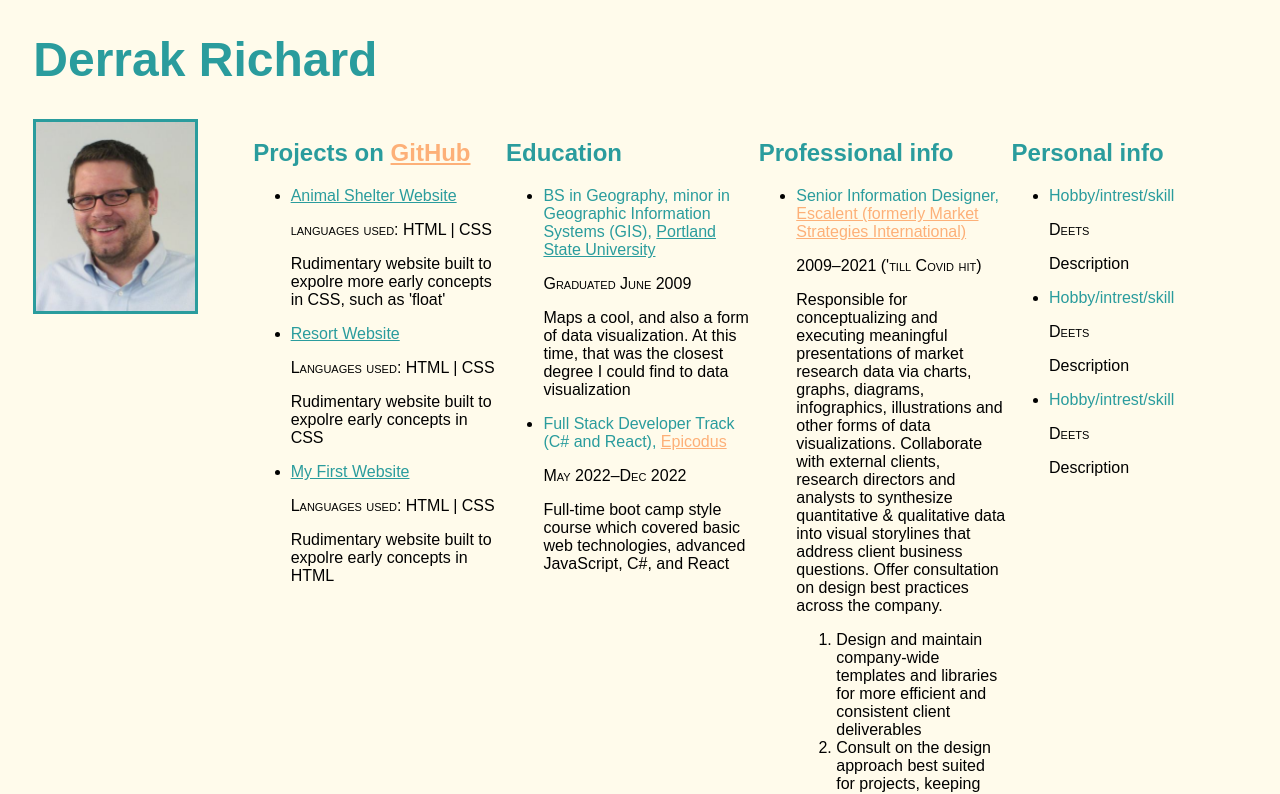
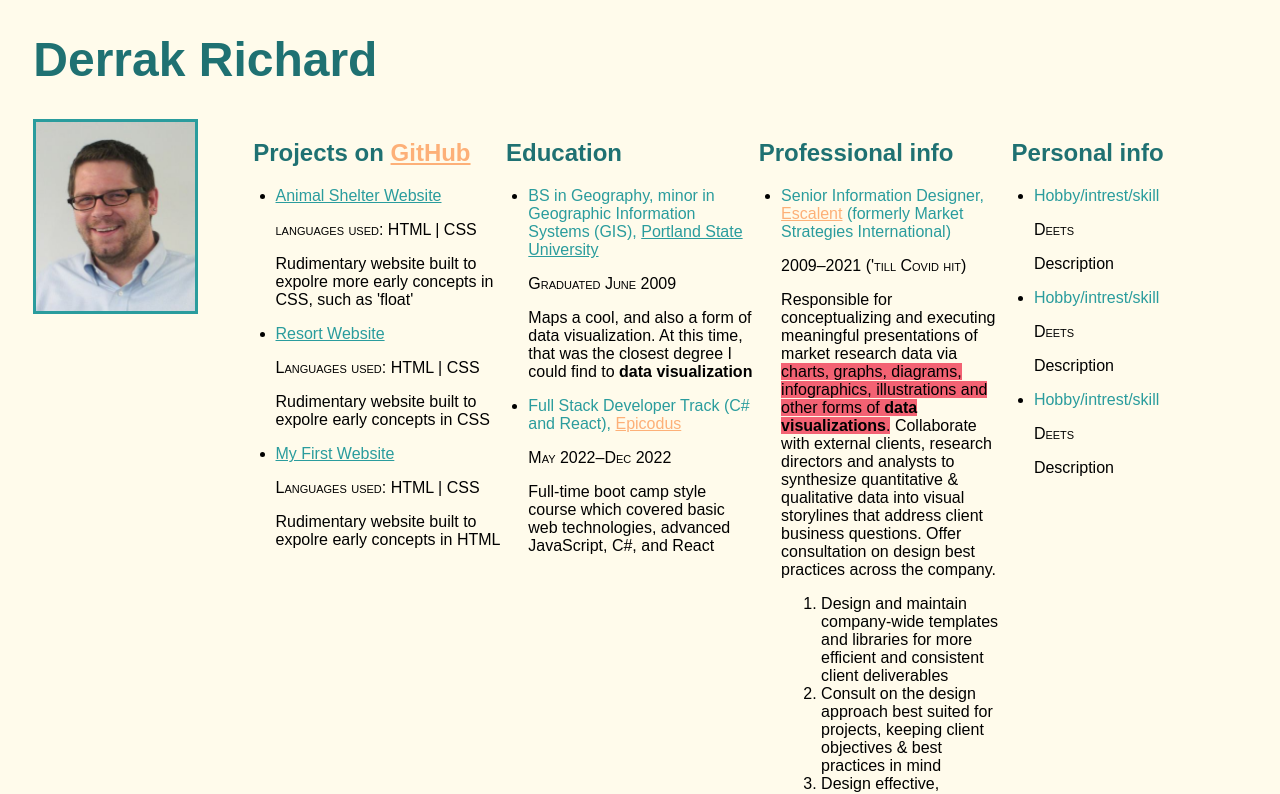
Before and after one commit to derrak/portfolio, a plain HTML site: page index.html in a window 1280 px wide. Shown: the top 794 px of the page. Drawn offline with Linux system fonts and the light colour scheme.

Commit message:
content edits and visual tweaks via CSS

```diff
--- a/css/styles.css
+++ b/css/styles.css
@@ -5,12 +5,12 @@ body{
 
 h1{
   font-size: 300%;
-  color: #2a9c9d;
+  color: #1f7172;
   margin-left: 2%;
 }
 
 h2{
-  color: #2a9c9d;
+  color: #1f7172;
   margin-left: 2%;
 }
 
@@ -20,7 +20,7 @@ h3{
 }
 
 ul{
-  margin-left: 1%;
+  margin-left: -5%;
 }
 
 a{
@@ -52,3 +52,6 @@ a{
 .listTitle{
   color: #2a9c9d;
 }
+.highlight{
+  background-color: #f36273;
+}
--- a/index.html
+++ b/index.html
@@ -41,7 +41,7 @@
           <p class="listTitle">BS in Geography, minor in Geographic Information Systems (GIS),
           <a class="listTitle" href="https://https://www.pdx.edu/">Portland State University</a></p>
           <p class="listDeets">Graduated June 2009</p>
-          <p class="listDesc">Maps a cool, and also a form of data visualization. At this time, that was the closest degree I could find to data visualization</p>
+          <p class="listDesc">Maps a cool, and also a form of data visualization. At this time, that was the closest degree I could find to <strong>data visualization</strong></p>
         </li>
         <li>
           <p class="listTitle">Full Stack Developer Track (C# and React), <a href="http://https://www.epicodus.com/">Epicodus</a></p>
@@ -56,10 +56,10 @@
     <h2>Professional info</h2>
       <ul>
         <li>
-          <p class="listTitle">Senior Information Designer, <a href="https://escalent.co/">Escalent (formerly Market Strategies International)</a></p>
+          <p class="listTitle">Senior Information Designer, <a href="https://escalent.co/">Escalent</a> (formerly Market Strategies International)</p>
           <p class="listTitle"></a>
             <p class="listDeets">2009&#8211;2021 ('till Covid hit)</p>
-          <p class="listDesc">Responsible for conceptualizing and executing meaningful presentations of market research data via charts, graphs, diagrams, infographics, illustrations and other forms of data visualizations. Collaborate with external clients, research directors and analysts to synthesize quantitative & qualitative data into visual storylines that address client business questions. Offer consultation on design best practices across the company.</p>
+          <p class="listDesc">Responsible for conceptualizing and executing meaningful presentations of market research data via <span class="highlight">charts, graphs, diagrams, infographics, illustrations and other forms of <strong>data visualizations</strong>.</span> Collaborate with external clients, research directors and analysts to synthesize quantitative & qualitative data into visual storylines that address client business questions. Offer consultation on design best practices across the company.</p>
           <ol>
             <li>
               Design and maintain company-wide templates and libraries for more efficient and consistent client deliverables
```
